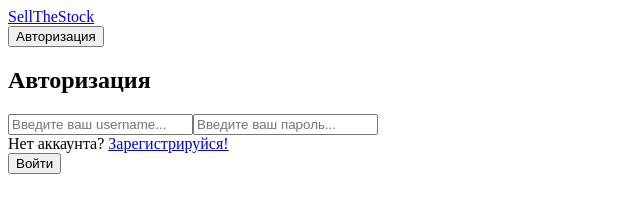
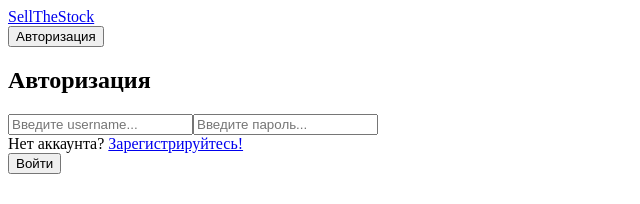
Before and after one commit to Shust0vD/SellTheSock, a React (Create React App) app in the folder frontend/: page / in a window 1280 px wide. Both pictures are taken after a click on the button "Авторизация". Shown: the top 204 px of the page, without its empty margins (0-640 px from the left). Built offline with nearby package versions, Linux system fonts and the light colour scheme.

Commit message:
feat: добавил повтор пароля при регистрации

```diff
--- a/frontend/src/pages/Auth.js
+++ b/frontend/src/pages/Auth.js
@@ -15,8 +15,13 @@ const Auth = () => {
   const isLogin = location.pathname === LOGIN_ROUTE;
   const [username, setUsername] = useState('');
   const [password, setPassword] = useState('');
+  const [passwordRepeat, setPasswordRepeat] = useState('');
 
   const click = async () => {
+    if (!isLogin && password !== passwordRepeat) {
+      alert('Пароли не совпадают');
+      return;
+    }
     try {
       let data;
       if (isLogin) {
@@ -40,21 +45,30 @@ const Auth = () => {
         <Form>
           <Form.Control
             className="mt-3"
-            placeholder="Введите ваш username..."
+            placeholder="Введите username..."
             value={username}
             onChange={(e) => setUsername(e.target.value)}
           />
           <Form.Control
             className="mt-3"
-            placeholder="Введите ваш пароль..."
+            placeholder="Введите пароль..."
             value={password}
             onChange={(e) => setPassword(e.target.value)}
             type="password"
           />
+          {!isLogin && (
+            <Form.Control
+              className="mt-3"
+              placeholder="Повторите пароль..."
+              value={passwordRepeat}
+              onChange={(e) => setPasswordRepeat(e.target.value)}
+              type="password"
+            />
+          )}
           <Row>
             {isLogin ? (
               <div>
-                Нет аккаунта? <NavLink to={REGISTRATION_ROUTE}>Зарегистрируйся!</NavLink>
+                Нет аккаунта? <NavLink to={REGISTRATION_ROUTE}>Зарегистрируйтесь!</NavLink>
               </div>
             ) : (
               <div>
```
